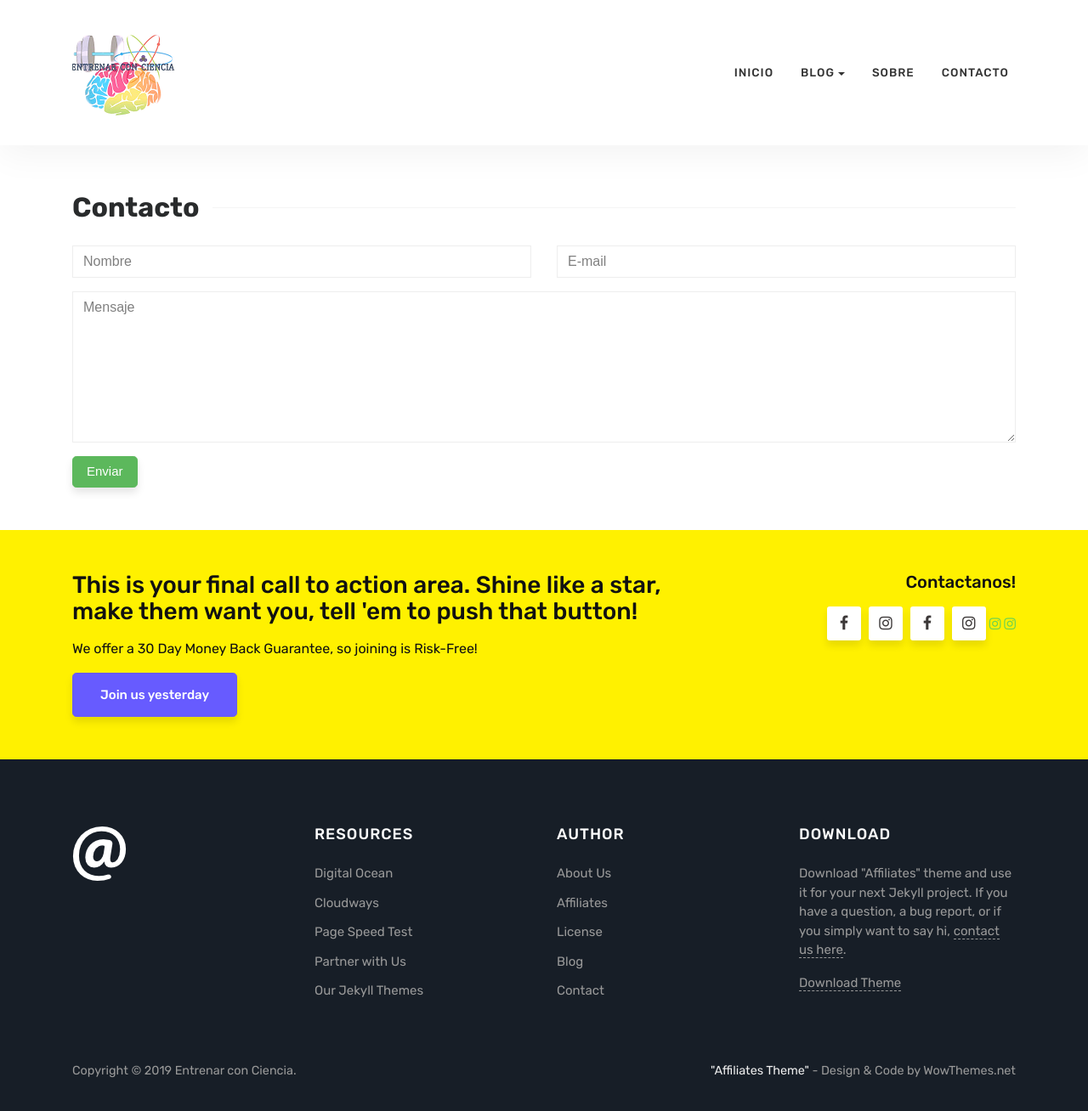
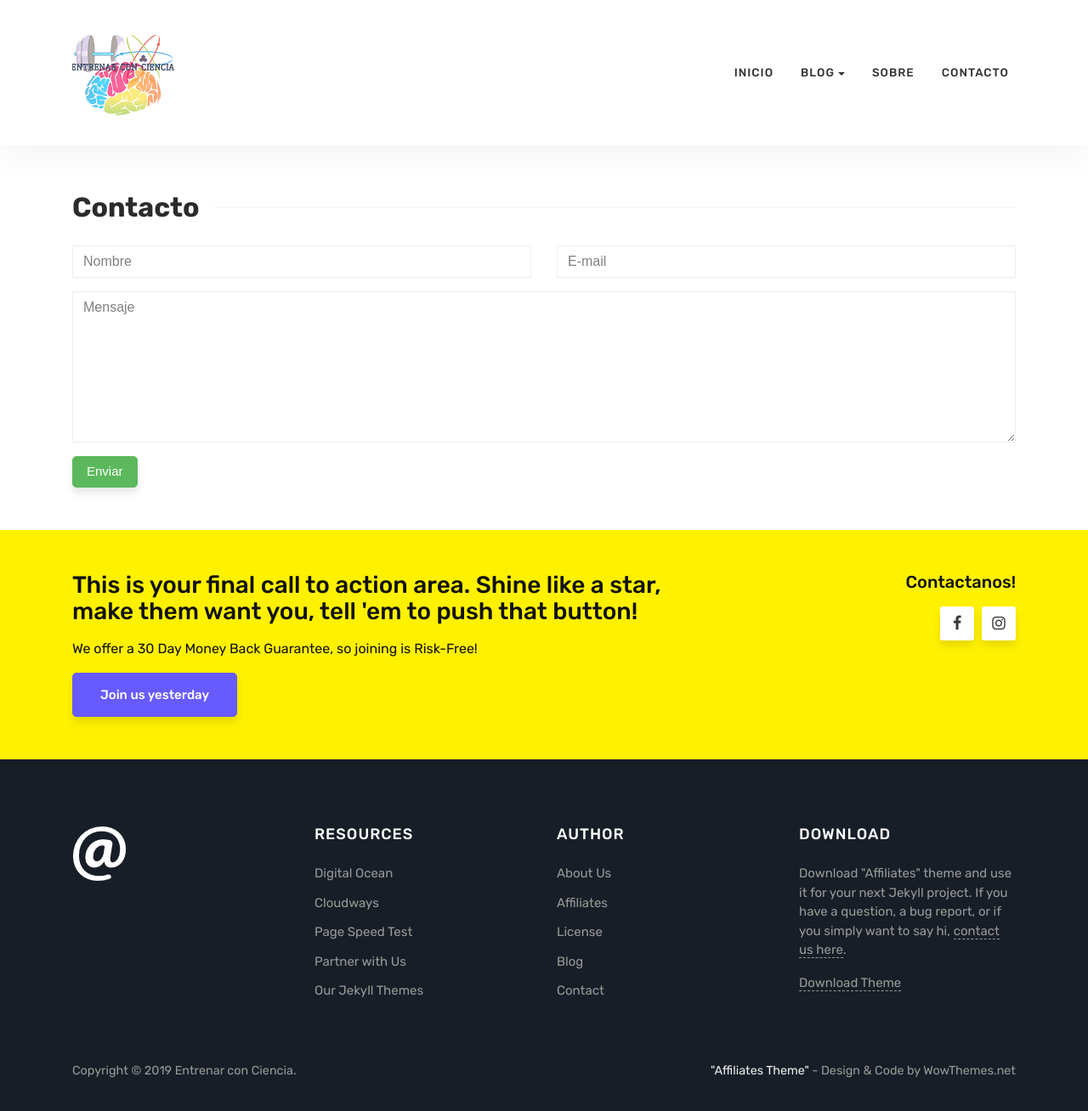
Before and after one commit to msanhueza/alex, a Jekyll site: the page built from contact.html, in a window 1280 px wide and 1317 px high. Shown: the top 1308 px of the window at 85% size. Built offline with Jekyll 4.4.1, drawn with Linux system fonts in a browser that asks for light colours.

Commit message:
Update default.html

```diff
--- a/_layouts/default.html
+++ b/_layouts/default.html
@@ -126,14 +126,10 @@
                 </div>
                 <div class="col-md-4 text-right footersocial">
                     <h5>Contactanos!</h5>
-                    <i class="fa fa-facebook" href="https://www.facebook.com/pages/category/Health---Wellness-Website/Entrenar-con-Ciencia-2431184923783303/"></i>
-                    <i class="fa fa-instagram" href="https://www.instagram.com/entrenarcon.ciencia"></i>
 
                     <i class="fa fa-facebook"></i>
                     <i class="fa fa-instagram"></i>
 
-                    <a class="fa fa-instagram" href="myfile.htm"></a>
-                    <a class="fa fa-instagram"href="myfile.htm"></a>
 
                 </div>
             </div>
```
